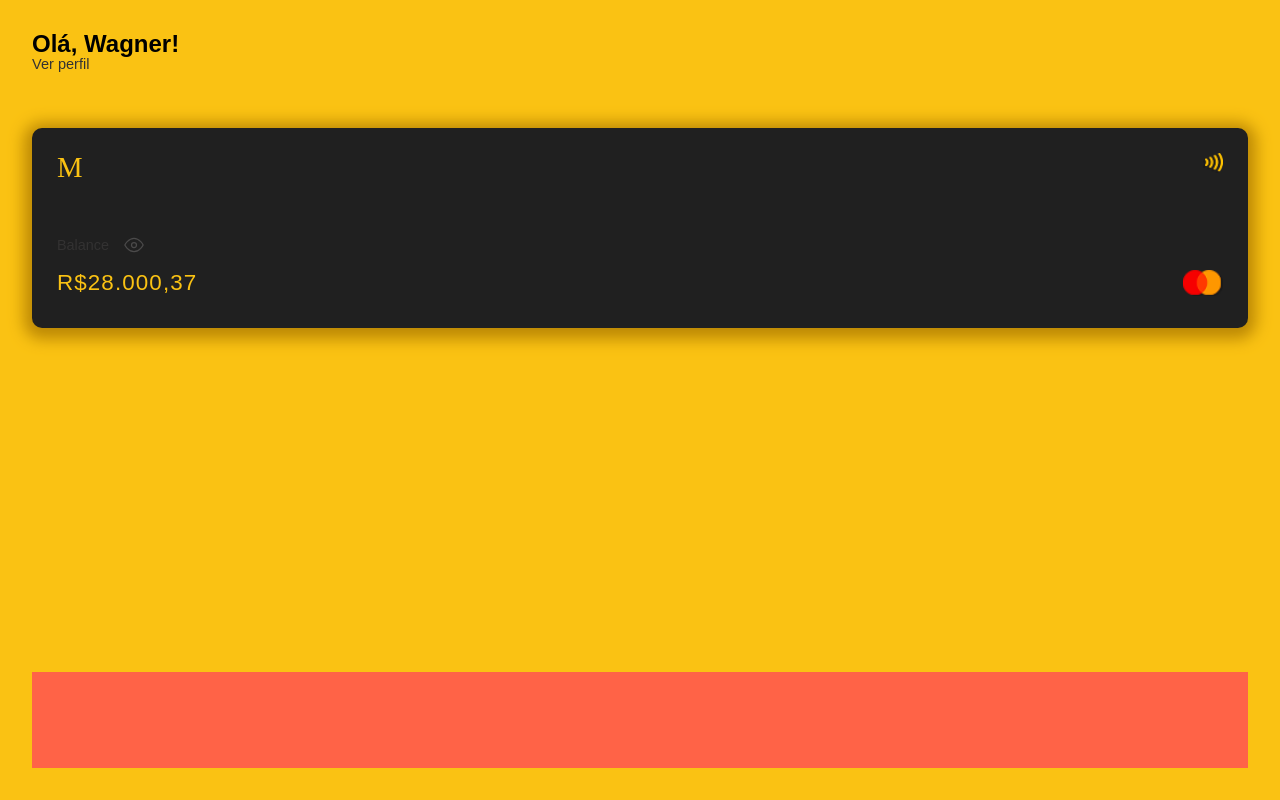
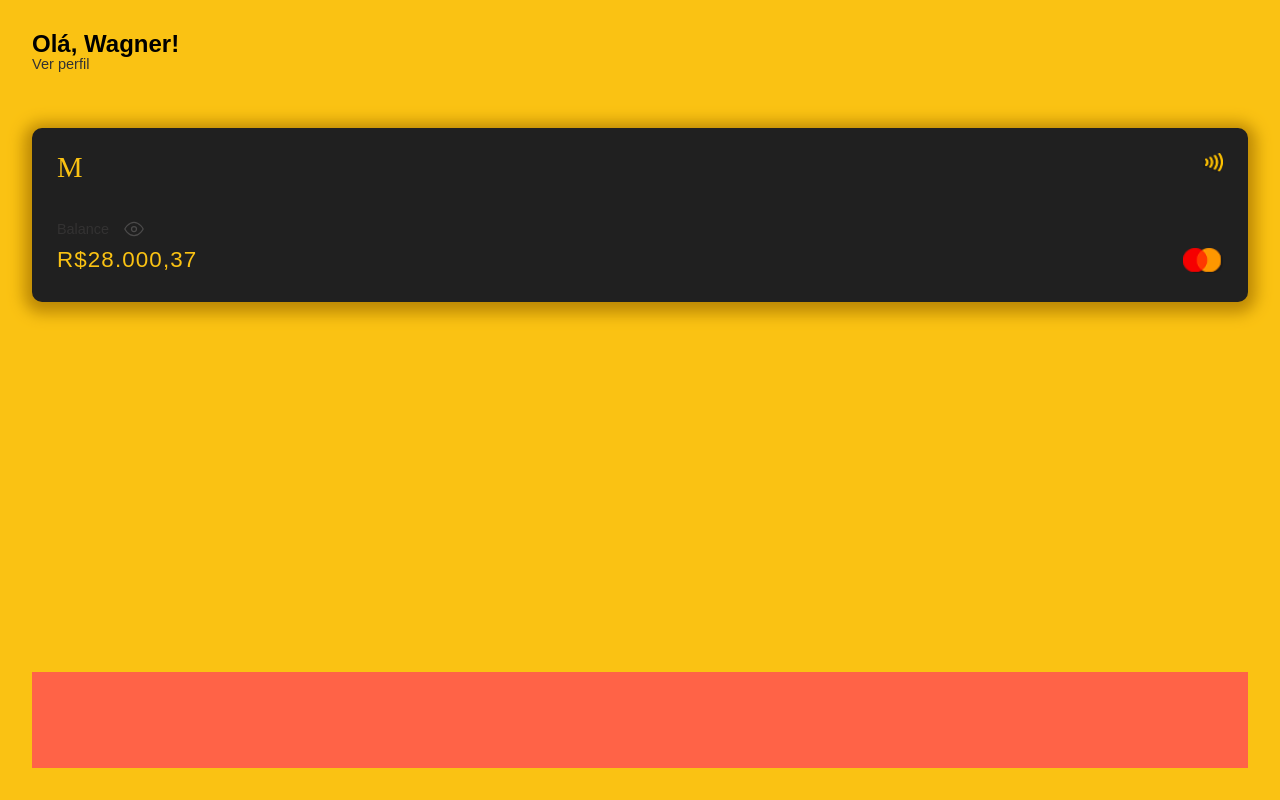
Before and after one commit to devvagnerBR/meta-bank, a React (Create React App) app: page /account in a window 1280 px wide. Built offline with nearby package versions, Linux system fonts and the light colour scheme; a web font is replaced by a local one.

Commit message:
tamanho do card em %

```diff
--- a/src/pages/private/account/account.scss
+++ b/src/pages/private/account/account.scss
@@ -38,7 +38,7 @@
 	background: $primary-light;
 	border-radius: 10px;
 	width: 100%;
-	height: 220px; //  botar 160px em 800px(vh)
+	height: 30%; //  botar 160px em 800px(vh)
 	padding: 25px;
 	box-shadow: 0px 3px 15px 8px #bc8905;
 }
--- a/src/styles/media.scss
+++ b/src/styles/media.scss
@@ -13,7 +13,7 @@
 	}
 
 	.account-card {
-		height: 200px;
+		height: 32%;
 	}
 }
 // 	@media (max-width: 500px) {
```
